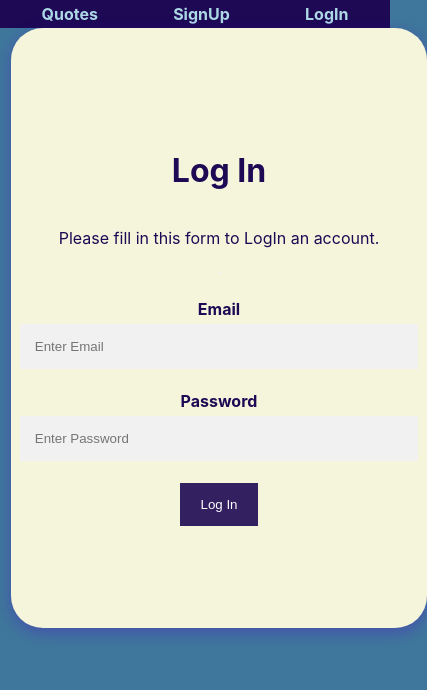
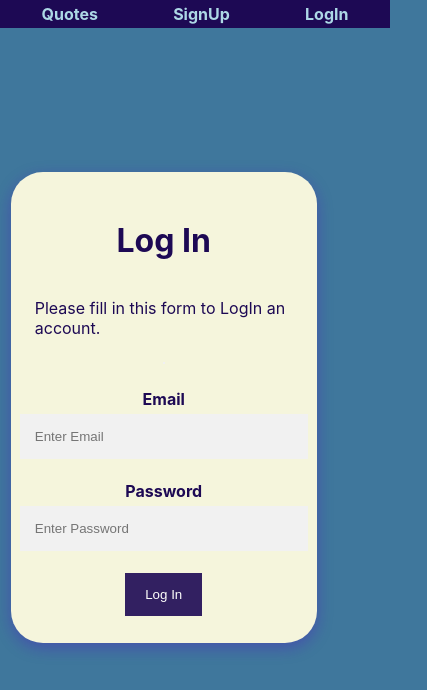
Before and after one commit to rabiatanweer/magicquote, a React (Create React App) app: page /login in a window 390 px wide. Shown: the top 690 px of the page, 427 px wide, since content can reach past the window. Built offline with nearby package versions, Linux system fonts and the light colour scheme.

Commit message:
Responsivess

```diff
--- a/src/styles/Signup.css
+++ b/src/styles/Signup.css
@@ -3,10 +3,11 @@
 .main{
 
   color: #1d0954;
-
   display: flex;
   justify-content: center;
   align-items: center;
+  height: 90vh;
+  width: 100%;
 
 }
 
@@ -46,30 +47,32 @@ button:hover {
 
 .container {
 
-  width: 100%;
-    height: 70vh;
+   width: 100%;
+    height: 100%;
     background-color: beige;
     display: flex;
     justify-content: center;
     align-items: center;
     flex-direction: column;
-    padding: 0.3rem 1.5rem;
+    padding: 1.7rem 1.5rem;
     border-radius: 2rem;
     border: none;
     box-shadow: rgba(79, 15, 200, 0.35) 0px 5px 15px;
 }
 
-/* Clear floats */
+
 .clearfix::after {
   content: "";
   clear: both;
   display: table;
 }
 
-/* Change styles for cancel button and signup button on extra small screens */
-@media screen and (max-width:  320px) {
+@media screen and (max-width:  500px) {
    .signupbtn {
     width: 100%;
+  }
+  .container{
+   width: 70%;
   }
 
 
```
